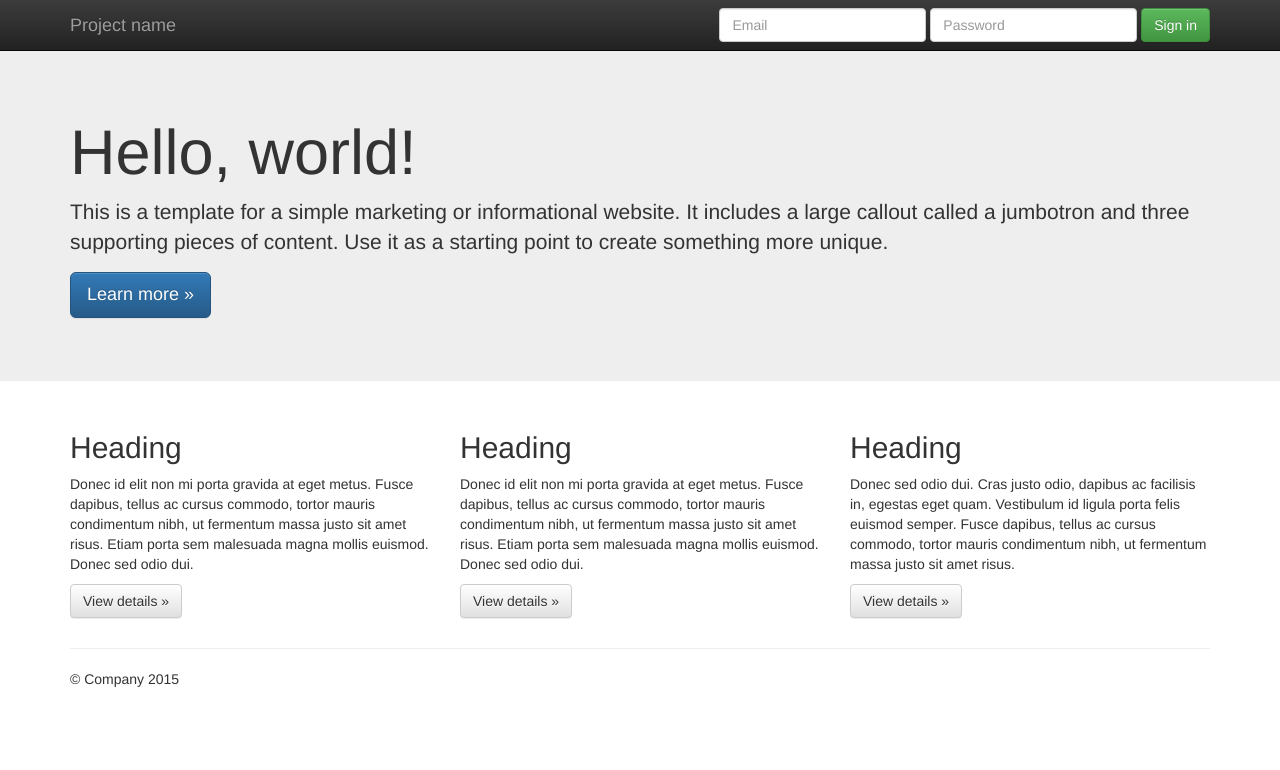
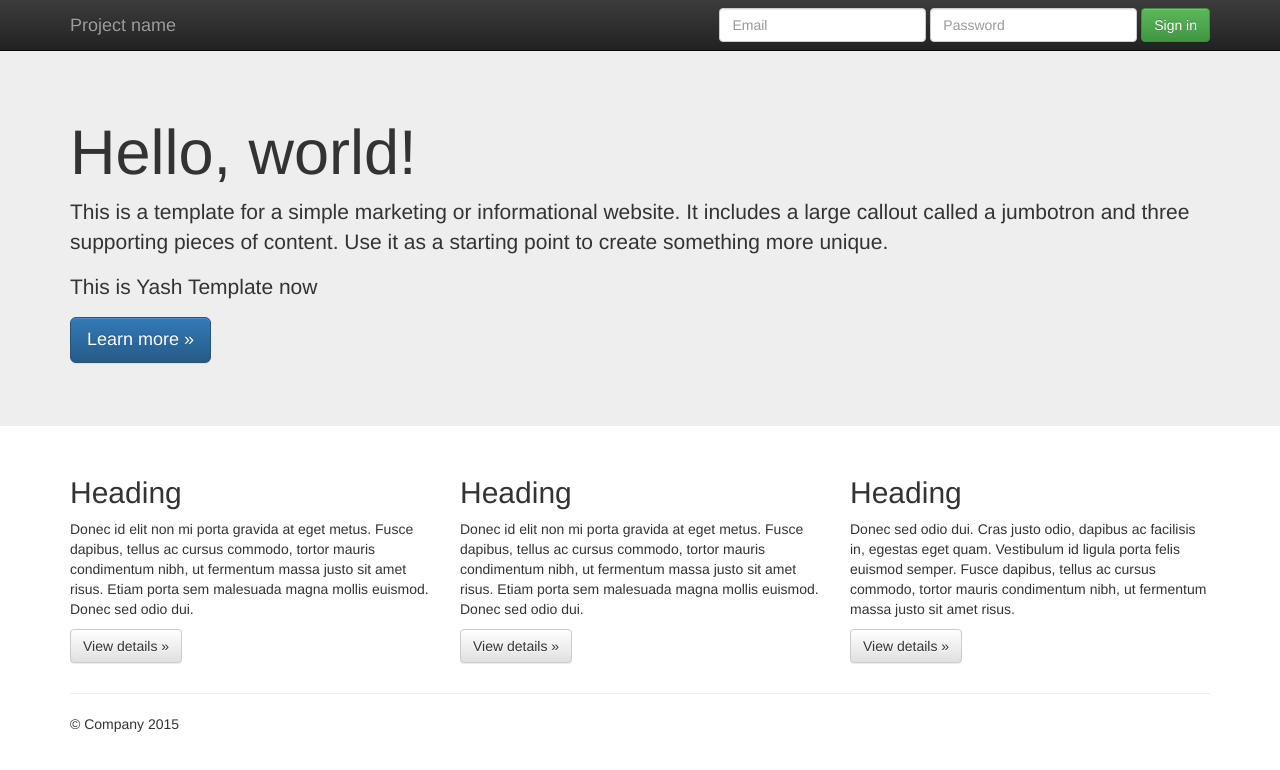
Before and after one commit to yashik777-nb/website, a plain HTML site: page index.html in a window 1280 px wide. Drawn offline with nearby package versions, Linux system fonts and the light colour scheme.

Commit message:
Before Rebase

```diff
--- a/index.html
+++ b/index.html
@@ -24,9 +24,6 @@
         <script src="js/vendor/modernizr-2.8.3-respond-1.4.2.min.js"></script>
     </head>
     <body>
-        <!--[if lt IE 8]>
-            <p class="browserupgrade">You are using an <strong>outdated</strong> browser. Please <a href="http://browsehappy.com/">upgrade your browser</a> to improve your experience.</p>
-        <![endif]-->
     <nav class="navbar navbar-inverse navbar-fixed-top" role="navigation">
       <div class="container">
         <div class="navbar-header">
@@ -57,6 +54,7 @@
       <div class="container">
         <h1>Hello, world!</h1>
         <p>This is a template for a simple marketing or informational website. It includes a large callout called a jumbotron and three supporting pieces of content. Use it as a starting point to create something more unique.</p>
+        <p>This is Yash Template now</p>
         <p><a class="btn btn-primary btn-lg" href="#" role="button">Learn more &raquo;</a></p>
       </div>
     </div>
```
